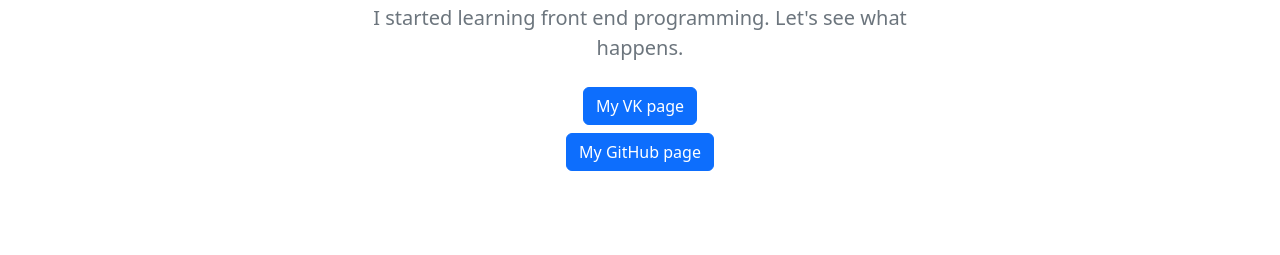
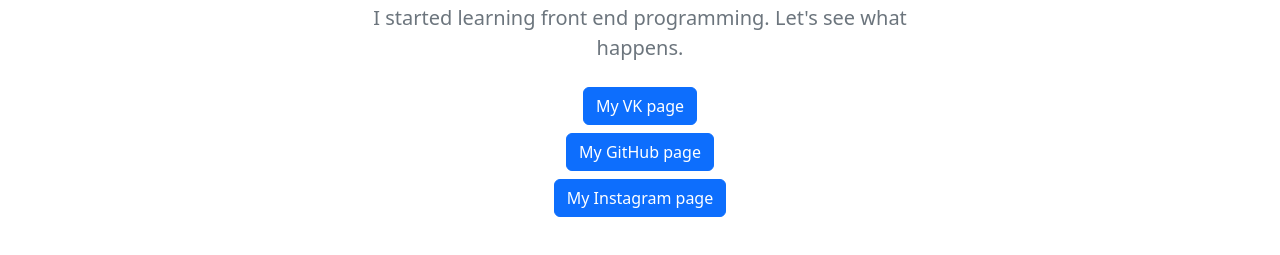
Before and after one commit to Spellk/my-favorite-places, a plain HTML site: page index.html in a window 1280 px wide. Shown: the part 517-772 px from the top of the page. Drawn offline with nearby package versions, Linux system fonts and the light colour scheme.

Commit message:
feat: add instagram button

```diff
--- a/index.html
+++ b/index.html
@@ -82,6 +82,11 @@
           My GitHub page
         </a>
       </div>
+      <div class="container my-2">
+        <a href="" target="blank" class="btn btn-primary">
+          My Instagram page
+        </a>
+      </div>
     </div>
   </body>
 </html>
```
